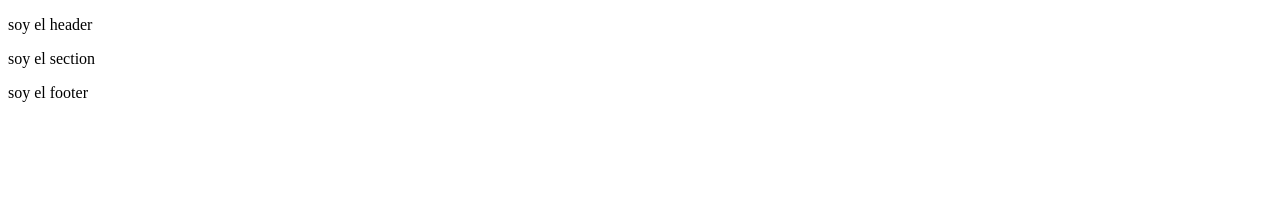
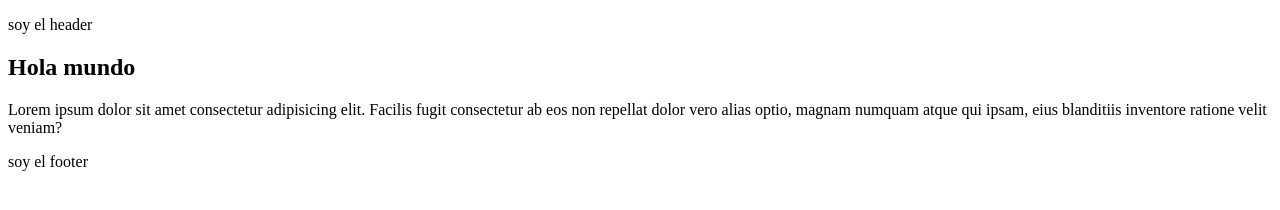
Before and after one commit to Emanuelp8/Proyecto-uno, a plain HTML site: page index.html in a window 1280 px wide. Drawn offline with Linux system fonts and the light colour scheme.

Commit message:
puse algo en hero

```diff
--- a/index.html
+++ b/index.html
@@ -11,7 +11,8 @@
     </header>
     <main>
         <section>
-            <p>soy el section</p>
+            <h1>Hola mundo</h1>
+            <p>Lorem ipsum dolor sit amet consectetur adipisicing elit. Facilis fugit consectetur ab eos non repellat dolor vero alias optio, magnam numquam atque qui ipsam, eius blanditiis inventore ratione velit veniam?</p>
         </section>
     </main>
     <footer>
```
